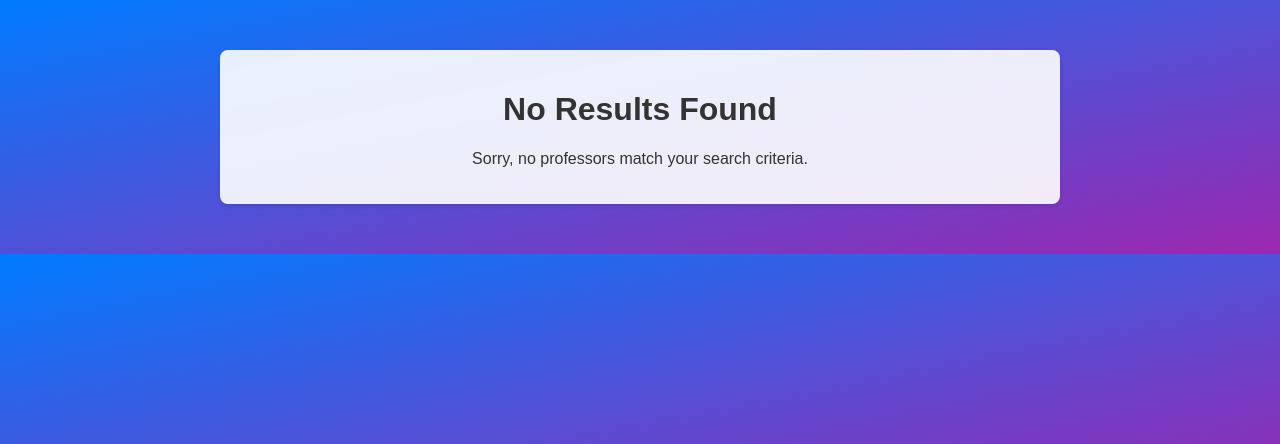
After one commit to rohangavankar/IlliniProfProject, a Flask app: template templates/no_results.html in a window 1280 px wide. The commit adds this page. Shown: the top 444 px of the page. Run offline with Flask 3, Linux system fonts and the light colour scheme; the template is opened without the code that fills it, so the values that code supplies are empty.

```diff
--- a/app.py
+++ b/app.py
@@ -207,12 +207,12 @@ def professors():
     return render_template('professors.html', professors=professors)
 
 
-@app.route('/professor/<int:id>')
-@app.route('/professor/<int:id>')
+@app.route('/professor/<int:id>',  methods=['GET'])
 def professor_bio(id):
     pool = create_connection_pool()
     professor_info = {}
     reviews = []
+    print("hi")
 
     with pool.connect() as db_conn:
         # Fetch professor information
@@ -231,7 +231,7 @@ def professor_bio(id):
             LEFT JOIN Comments com ON r.CourseID = com.CourseID
             WHERE c.ProfessorID = :prof_id;
         '''), {'prof_id': id}).fetchall()
-
+    print("id found")
     return render_template('professor_bio.html', professor=professor_info, reviews=reviews)
 
 @app.route('/add_review/<int:id>', methods=['POST'])
@@ -256,7 +256,36 @@ def delete_review(id):
         db_conn.execute(text('''
             DELETE FROM Comments WHERE RatingID = :rating_id
         '''), {'rating_id': id})
-    return redirect(url_for('professors'))
+    return redirect(url_for('professor_bio', id=id))
+
+@app.route('/search', methods=['POST'])
+def search():
+    if request.method == 'POST':
+        # Extract search criteria from the request
+        data = request.get_json()
+        courseNumber = data["courseNumber"]
+        professor = data["professor"]
+        print(professor)
+        # Create the initial query
+        query = '''
+            SELECT p.ProfessorID
+            FROM Professors p
+            JOIN Courses c ON p.ProfessorID = c.ProfessorID
+            WHERE p.Name = :professor
+        '''
+        params = {}
+        # Add conditions based on search criteria
+        # Execute the query
+        params = {'professor': professor}
+        with create_connection_pool().connect() as db_conn:
+            result = db_conn.execute(text(query), params)
+            professor_id = result.fetchone()
+        print(professor_id)
+        if professor_id:
+            print("reached")
+            return redirect(url_for('professor_bio', id=str(professor_id[0])))
+        else:
+            return render_template('no_results.html')
 
 if __name__ == '__main__':
     app.run(debug=True)
--- /dev/null
+++ b/templates/no_results.html
@@ -0,0 +1,20 @@
+<!DOCTYPE html>
+<html lang="en">
+<head>
+<meta charset="UTF-8">
+<meta name="viewport" content="width=device-width, initial-scale=1.0">
+<title>No Results - IlliniProf</title>
+<style>
+    body { font-family: Arial, sans-serif; background: linear-gradient(to bottom right, #007bff, #9c27b0); margin: 0; padding: 0; }
+    .container { max-width: 800px; margin: 50px auto; background: rgba(255, 255, 255, 0.9); padding: 20px; border-radius: 8px; box-shadow: 0 2px 4px rgba(0, 0, 0, 0.1); }
+    h1 { text-align: center; color: #333; }
+    p { text-align: center; color: #333; }
+</style>
+</head>
+<body>
+<div class="container">
+    <h1>No Results Found</h1>
+    <p>Sorry, no professors match your search criteria.</p>
+</div>
+</body>
+</html>
--- a/templates/professor_bio.html
+++ b/templates/professor_bio.html
@@ -26,12 +26,12 @@
     </ul>
     <h2>Reviews:</h2>
     <ul>
-        {% for review in reviews %}
         <li>
-            <p><strong>Rating:</strong> {{ review.Score }}</p>
+            <p><strong>Rating:</strong> {{ reviews[0].Score }}</p>
+            {% for review in reviews %}
             <p>{{ review.Comment }}</p>
+            {% endfor %}
         </li>
-        {% endfor %}
     </ul>
     <!-- Review Form -->
     <div class="review-form">
```
Also changed, not shown: templates/index.html (+4 -13 lines).
